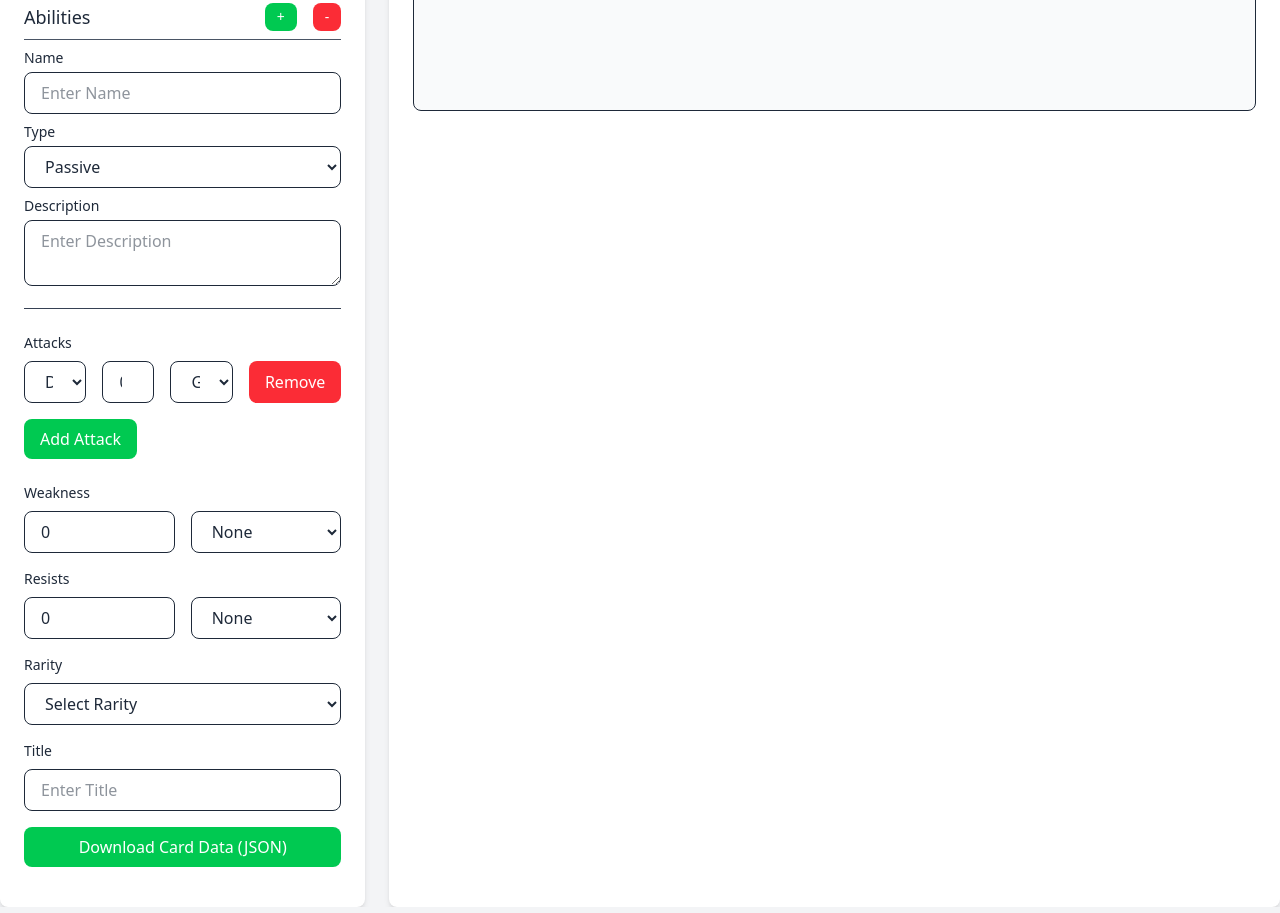
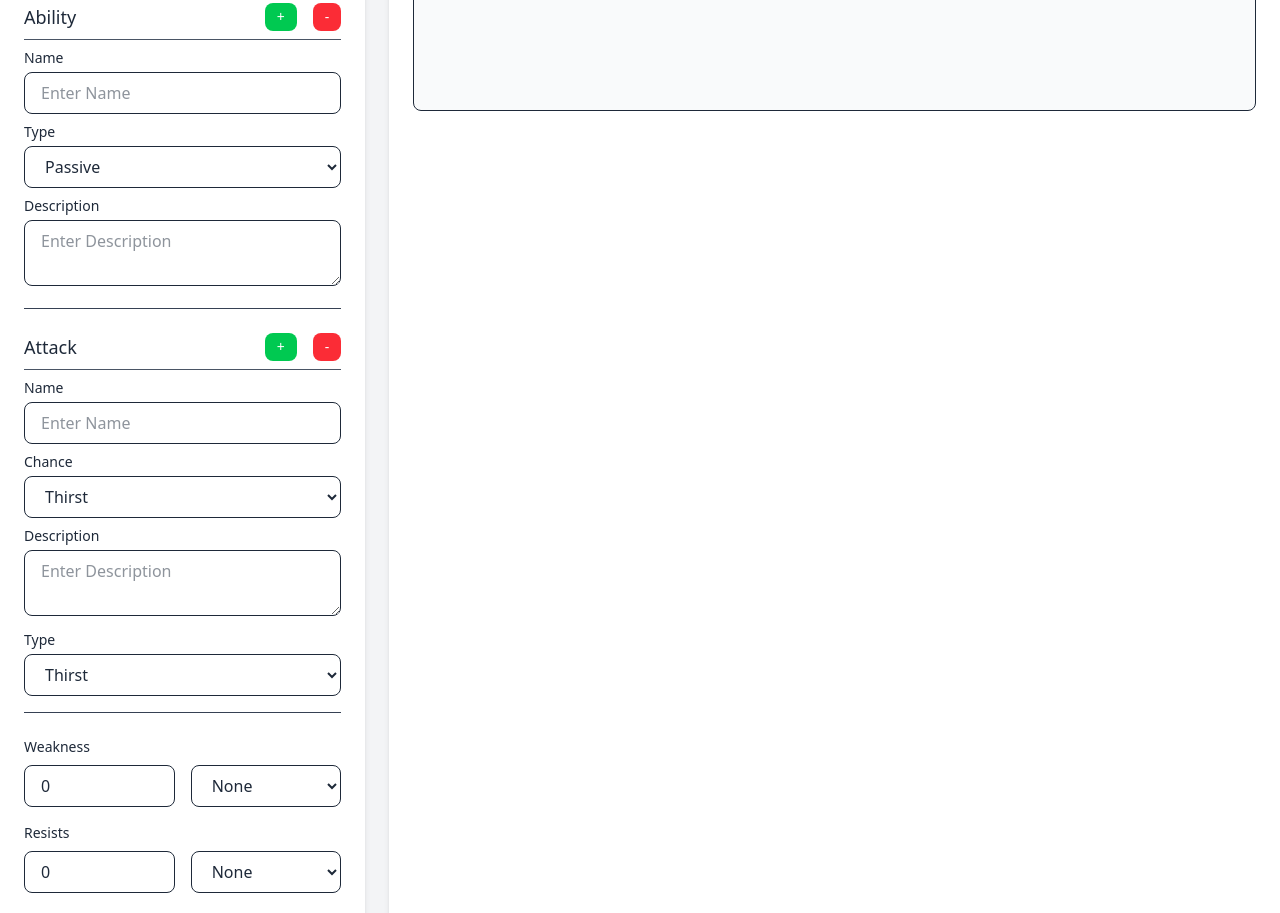
Before and after one commit to kion-dgl/tpotmon-cards, an Astro site: page / in a window 1280 px wide. Shown: the part 341-1254 px from the top of the page. Built offline with nearby package versions, Linux system fonts and the light colour scheme; Astro itself is replaced by a stand-in of ours.

Commit message:
update attacks

```diff
--- a/src/components/CardInput.tsx
+++ b/src/components/CardInput.tsx
@@ -162,7 +162,7 @@ const CardInput: React.FC = () => {
       {/* Abilities Section */}
       <div className="mb-6">
         <div className="flex items-center justify-between mb-2 border-b-1 pb-2 border-gray-600">
-          <label className="text-lg font-medium flex-1">Abilities</label>
+          <label className="text-lg font-medium flex-1">Ability</label>
 
           <button
             className="px-3 py-1 bg-green-500 text-white text-sm rounded-lg hover:bg-green-600"
@@ -228,57 +228,84 @@ const CardInput: React.FC = () => {
 
       {/* Attacks Section */}
       <div className="mb-6">
-        <label className="block text-sm font-medium mb-2">Attacks</label>
+        <div className="flex items-center justify-between mb-2 border-b-1 pb-2 border-gray-600">
+          <label className="text-lg font-medium flex-1">Attack</label>
+
+          <button
+            className="px-3 py-1 bg-green-500 text-white text-sm rounded-lg hover:bg-green-600"
+            onClick={addAbility}
+            disabled={cardData.abilities.length >= 2}
+          >
+            +
+          </button>
+          {/* Remove Button */}
+          <button
+            className="px-3 py-1 text-sm ml-4 bg-red-500 text-white rounded-lg hover:bg-red-600"
+            onClick={() => removeAbility(index)}
+            disabled={cardData.abilities.length <= 1}
+          >
+            -
+          </button>
+        </div>
         {cardData.attacks.map((attack, index) => (
           <div key={index} className="mb-4">
-            <div className="flex gap-4 mb-2">
+            <div key={index} className="mb-4 border-b-1 pb-2 border-gray-700">
+              {/* Name */}
+              <div className="mb-2">
+                <label className="block text-sm font-medium mb-1">Name</label>
+                <input
+                  type="text"
+                  value={attack.name || ""}
+                  onChange={(e) => updateAbility(index, "name", e.target.value)}
+                  placeholder="Enter Name"
+                  className="w-full px-4 py-2 border rounded-lg dark:bg-gray-700 dark:border-gray-600 dark:text-gray-200"
+                />
+              </div>
+
+              <div className="mb-2">
+                <label className="block text-sm font-medium mb-1">Chance</label>
                 <select
                   value={attack.type}
-                onChange={(e) => updateAttack(index, "type", e.target.value)}
-                className="w-1/3 px-4 py-2 border rounded-lg dark:bg-gray-700 dark:border-gray-600 dark:text-gray-200"
+                  onChange={(e) => updateAbility(index, "type", e.target.value)}
+                  className="w-full px-4 py-2 border rounded-lg dark:bg-gray-700 dark:border-gray-600 dark:text-gray-200"
                 >
-                <option>Direct</option>
-                <option>Dice Roll</option>
-                <option>Coin Flip</option>
-              </select>
-              <input
-                type="number"
-                value={attack.damage}
-                onChange={(e) =>
-                  updateAttack(index, "damage", parseInt(e.target.value))
-                }
-                placeholder="Damage"
-                className="w-1/4 px-4 py-2 border rounded-lg dark:bg-gray-700 dark:border-gray-600 dark:text-gray-200"
-              />
-              <select
-                value={attack.category}
-                onChange={(e) =>
-                  updateAttack(index, "category", e.target.value)
-                }
-                className="w-1/3 px-4 py-2 border rounded-lg dark:bg-gray-700 dark:border-gray-600 dark:text-gray-200"
-              >
+                  <option>Thirst</option>
                   <option>Goon</option>
-                <option>Thirst</option>
-                <option>Gaslight</option>
                   <option>Roast</option>
                 </select>
-              <button
-                className="px-4 py-2 bg-red-500 text-white rounded-lg hover:bg-red-600"
-                onClick={() => removeAttack(index)}
-                disabled={cardData.attacks.length <= 1}
+              </div>
+
+              {/* Description */}
+              <div className="mb-2">
+                <label className="block text-sm font-medium mb-1">
+                  Description
+                </label>
+                <textarea
+                  value={attack.description}
+                  onChange={(e) =>
+                    updateAbility(index, "description", e.target.value)
+                  }
+                  placeholder="Enter Description"
+                  className="w-full px-4 py-2 border rounded-lg dark:bg-gray-700 dark:border-gray-600 dark:text-gray-200"
+                ></textarea>
+              </div>
+
+              {/* Chance and Type */}
+              <div className="mb-2">
+                <label className="block text-sm font-medium mb-1">Type</label>
+                <select
+                  value={attack.type}
+                  onChange={(e) => updateAbility(index, "type", e.target.value)}
+                  className="w-full px-4 py-2 border rounded-lg dark:bg-gray-700 dark:border-gray-600 dark:text-gray-200"
                 >
-                Remove
-              </button>
+                  <option>Thirst</option>
+                  <option>Goon</option>
+                  <option>Roast</option>
+                </select>
+              </div>
             </div>
           </div>
         ))}
-        <button
-          className="px-4 py-2 bg-green-500 text-white rounded-lg hover:bg-green-600"
-          onClick={addAttack}
-          disabled={cardData.attacks.length >= 2}
-        >
-          Add Attack
-        </button>
       </div>
 
       {/* Weakness */}
```
Lines whose indentation alone changed are shown as unchanged.
